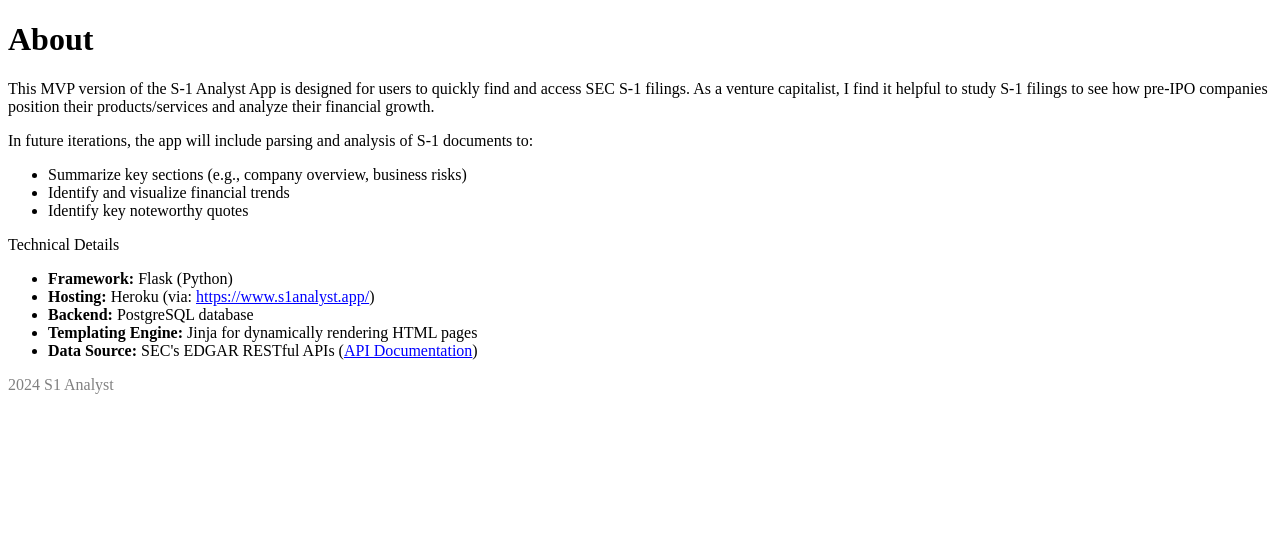
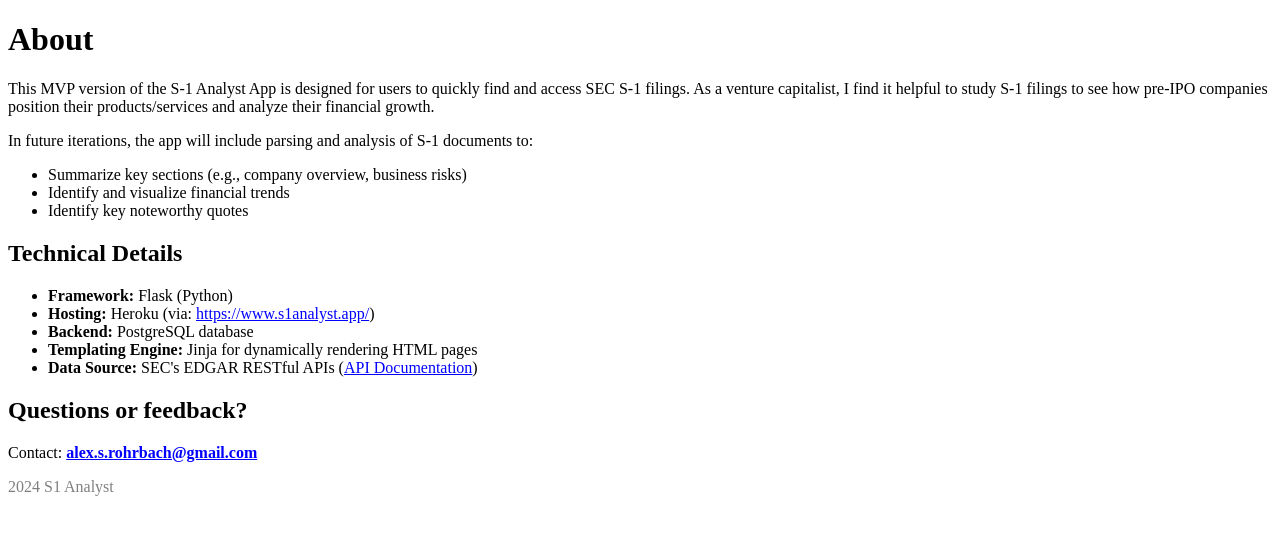
Before and after one commit to Arohrba5/S1-Analyst, a Flask app: page /about in a window 1280 px wide. Shown: the part 26-561 px from the top of the page. Run offline with Flask 3, Linux system fonts and the light colour scheme; some libraries are stand-ins or nearby versions.

Commit message:
Add contact info to About page

```diff
--- a/templates/about.html
+++ b/templates/about.html
@@ -20,9 +20,9 @@
         <li>Identify key noteworthy quotes</li>
     </ul>
 
-    <p>
+    <h2>
         Technical Details
-    </p>
+    </h2>
     <ul>
         <li><strong>Framework:</strong> Flask (Python)</li>
         <li><strong>Hosting:</strong> Heroku (via: <a href="https://www.s1analyst.app/" target="_blank">https://www.s1analyst.app/</a>)</li>
@@ -32,4 +32,11 @@
             (<a href="https://www.sec.gov/search-filings/edgar-application-programming-interfaces" target="_blank">API Documentation</a>)
         </li>
     </ul>
+
+    <h2>
+        Questions or feedback?
+    </h2>
+    <p>
+        Contact: <strong><a href="mailto:alex.s.rohrbach@gmail.com">alex.s.rohrbach@gmail.com</a></strong>
+    </p>
 {% endblock %}
```
